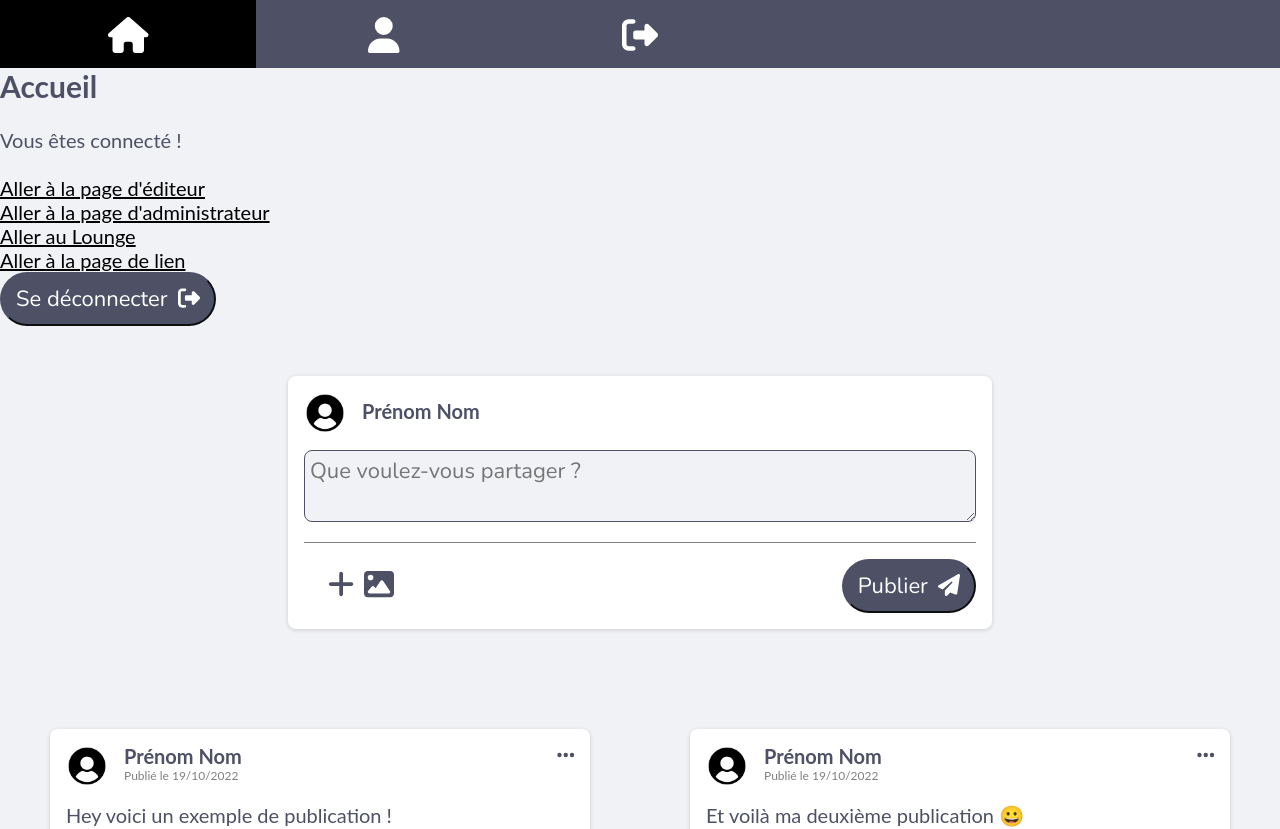
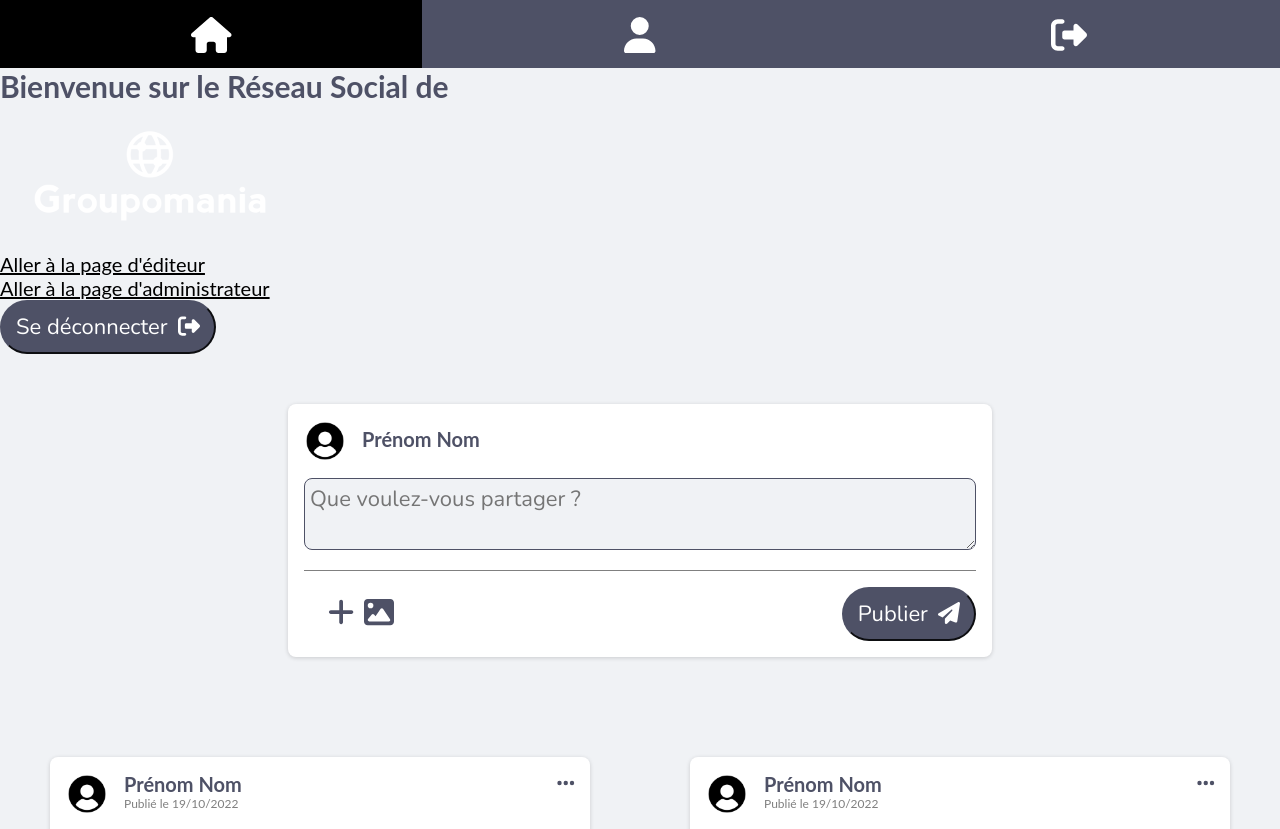
Before and after one commit to Flore-06/P7-Groupomania, a React (Create React App) app in the folder frontend/: page / in a window 1280 px wide. Shown: the top 829 px of the page. Built offline with nearby package versions, Linux system fonts and the light colour scheme.

Commit message:
rectification des liens vers img logo + amelioration de la barre de menu

```diff
--- a/frontend/src/components/Creation.js
+++ b/frontend/src/components/Creation.js
@@ -39,7 +39,7 @@ const CreatePost = () => {
 
             <div class="column dark-image-background column_image-title">
                 <p class="groupomania-title">Le Réseau Social de</p>
-                <img src='..\public\logo-blanc-centre-groupomania.png' alt='logo de Groupomania'></img>
+                <img class="logo-groupomania-1-2" src='/logo-blanc-centre-groupomania.png' alt='logo de Groupomania'></img>
             </div>
 
             <div class="column column_form">
--- a/frontend/src/components/Home.js
+++ b/frontend/src/components/Home.js
@@ -20,22 +20,18 @@ const Home = () => {
             <section class="bg-light-grey">
 
                 <div class="icon-bar">
-                    <a class="active" href="/"><FontAwesomeIcon icon={faHome}/></a>
-                    <a href="/editor"><FontAwesomeIcon icon={faUser}/></a>
-                    <a onClick={logout}><FontAwesomeIcon icon={faRightFromBracket}/></a>
+                    <a aria-label="Home" class="active" href="/" style={{width:'33%'}}><FontAwesomeIcon icon={faHome}/></a>
+                    <a aria-label="Administrateur" href="/editor" style={{width:'34%'}}><FontAwesomeIcon icon={faUser}/></a>
+                    <a aria-label="Déconnexion" href="/" style={{width:'33%'}}><FontAwesomeIcon icon={faRightFromBracket}/></a>
                 </div>
 
-                <h1>Accueil</h1>
-                <br />
-                <p>Vous êtes connecté !</p>
+                <h1>Bienvenue sur le Réseau Social de</h1>
+                <img class="logo-groupomania" src='/logo-blanc-centre-groupomania.png' alt='logo de Groupomania'></img>
                 <br />
                 <Link to="/editor">Aller à la page d'éditeur</Link>
                 <br />
                 <Link to="/admin">Aller à la page d'administrateur</Link>
                 <br />
-                <Link to="/lounge">Aller au Lounge</Link>
-                <br />
-                <Link to="/linkpage">Aller à la page de lien</Link>
                 <div className="flexGrow">
                     <button onClick={logout}>
                         Se déconnecter
@@ -111,7 +107,12 @@ const Home = () => {
                                     <p class="published-date">Publié le 19/10/2022</p>
                                 </div>
 
-                                <FontAwesomeIcon icon={faEllipsisH} className="icone-params-posts"/>
+                                <FontAwesomeIcon
+                                    icon={faEllipsisH}
+                                    className="icone-params-posts"
+                                    aria-label="Actions pour cette publication"
+                                    aria-haspopup="menu"
+                                />
                             </div>
 
                             <div class="post-info__message">
--- a/frontend/src/components/Login.js
+++ b/frontend/src/components/Login.js
@@ -66,7 +66,7 @@ const Login = () => {
 
             <div class="column dark-image-background column_image-title">
                 <p class="groupomania-title">Le Réseau Social de</p>
-                <img src='..\public\logo-blanc-centre-groupomania.png' alt='logo de Groupomania'></img>
+                <img class="logo-groupomania-1-2" src='..\public\logo-blanc-centre-groupomania.png' alt='logo de Groupomania'></img>
             </div>
 
             <div class="column column_form">
--- a/frontend/src/components/Register.js
+++ b/frontend/src/components/Register.js
@@ -94,7 +94,7 @@ const Register = () => {
                 <section class="row">
                     <div class="column dark-image-background column_image-title">
                         <p class="groupomania-title">Le Réseau Social de</p>
-                        <img src='..\public\logo-blanc-centre-groupomania.png' alt='logo de Groupomania'></img>
+                        <img class="logo-groupomania-1-2" src='..\public\logo-blanc-centre-groupomania.png' alt='logo de Groupomania'></img>
                     </div>
 
                     <div class="column column_form">
--- a/frontend/src/index.css
+++ b/frontend/src/index.css
@@ -43,6 +43,14 @@ main {
 
 img {
     width: 100%;
+}
+
+.logo-groupomania {
+    width: 300px;
+}
+
+.logo-groupomania-1-2 {
+    width: 500px;
 }
 
 .user-default-image {
@@ -312,6 +320,7 @@ li {
     top: 0px;
     right: 0px;
     padding: 16px;
+    cursor: pointer;
 }
 
 .post-info__user {
```
